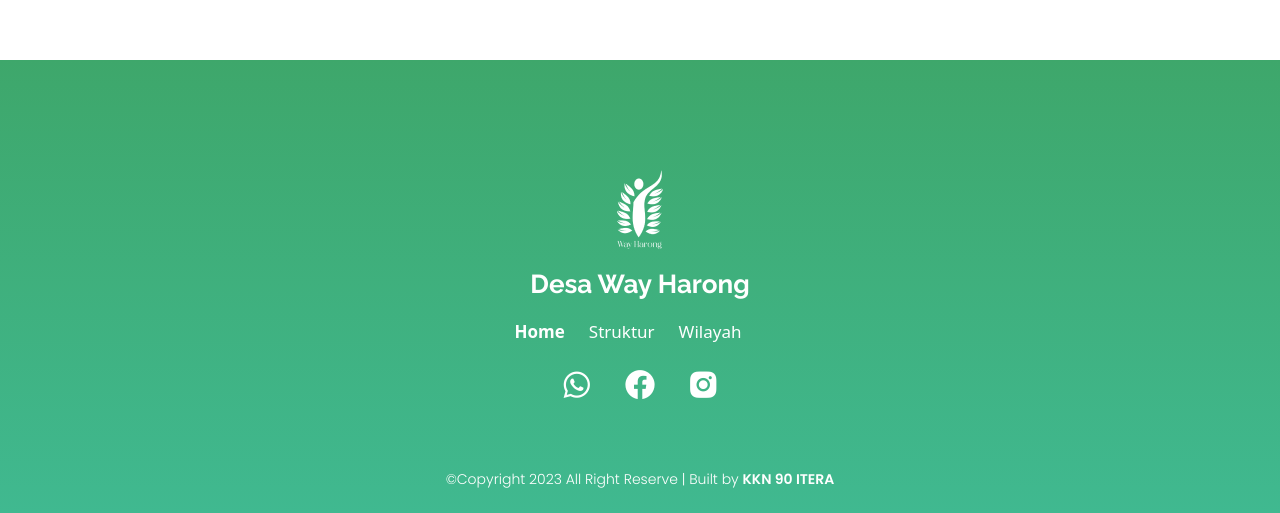
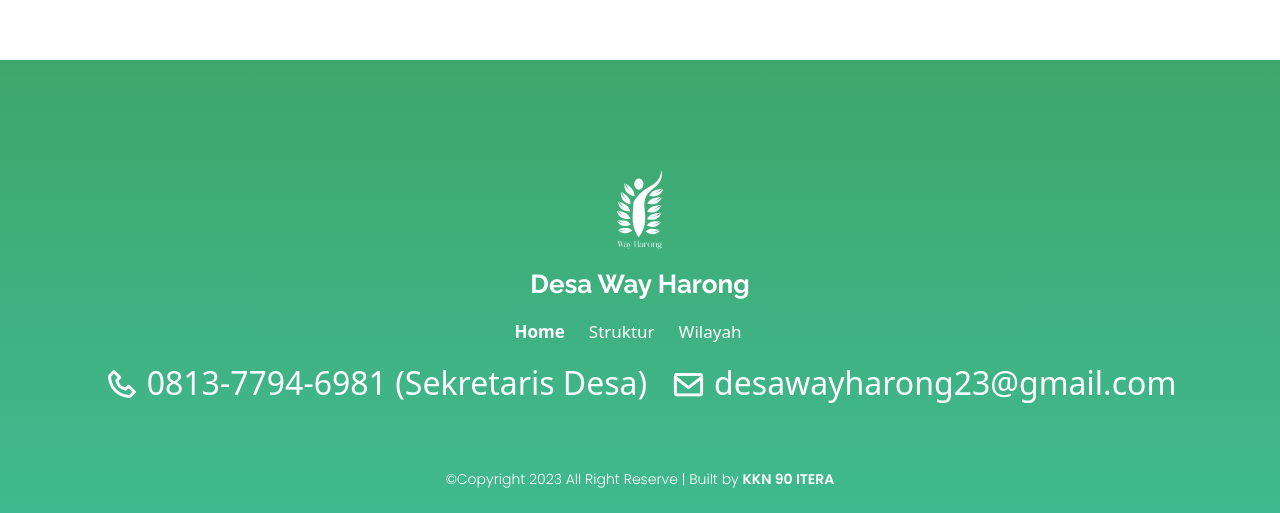
Before and after one commit to RobiHardinata19/wayharongpesawaran, a plain HTML site: page index.html in a window 1280 px wide. Shown: the part 4582-5095 px from the top of the page. Drawn offline with nearby package versions, Linux system fonts and the light colour scheme.

Commit message:
Update index.html

```diff
--- a/index.html
+++ b/index.html
@@ -223,22 +223,35 @@
     </section>
     <!-- lokasi peta end -->
 
+
     <!-- Footer Start -->
     <section id="footer" class="footer margin1">
         <div class="footer-wrap">
             <div class="logo-footer">
-                <img src="asset/logo3.png" alt="" class="logo-footer">
+                <img src="../asset/logo3.png" alt="" class="logo-footer">
                 <h1 class="foot-heading mt-3">Desa Way Harong</h1>
             </div>
             <div class="navbar-footer d-flex justify-content-center mt-3">
-                <li><a href="index.html" class="me-4 fw-bold">Home</a></li>
-                <li><a href="page/Struktur.html" class="me-4">Struktur</a></li>
-                <li><a href="page/Wilayah.html" class="me-4">Wilayah</a></li>
+                <li><a href="../Home.html" class="me-4 fw-bold">Home</a></li>
+                <li><a href="Struktur.html" class="me-4">Struktur</a></li>
+                <li><a href="Wilayah.html" class="me-4">Wilayah</a></li>
             </div>
-            <div class="icons mt-3">
-                <a href=""><i class='bx bxl-whatsapp me-4'></i></a>
-                <a href=""><i class='bx bxl-facebook-circle me-4'></i></a>
-                <a href=""><i class='bx bxl-instagram-alt'></i></i></a>
+            <div class="icons mt-3 d-flex justify-content-center ">
+                <div class="wrap-icon d-flex align-items-center">
+                    <a href="https://wa.me/6281377946981"><i class='bx bx-phone'></i></a>
+                    <a href="https://wa.me/6281377946981">
+                        <h2 class="footicon ms-2">0813-7794-6981 (Sekretaris Desa)</h2>
+                    </a>
+                </div>
+
+                <div class="wrap-icon d-flex align-items-center ms-4">
+                    <a href="mailto:desawayharong23@gmail.com"> <a href=""><i class='bx bx-envelope'></i></a></a>
+                    <a href="mailto:desawayharong23@gmail.com">
+                        <h2 class="footicon ms-2">desawayharong23@gmail.com</h2>
+                    </a>
+
+                </div>
+
             </div>
             <p class="subheading m-0 mt-5 pb-3 text-center">
                 &copy;Copyright 2023 All Right Reserve | Built by <a href="">KKN 90 ITERA</a>
```
